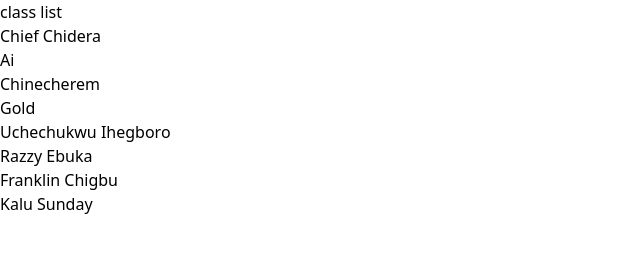
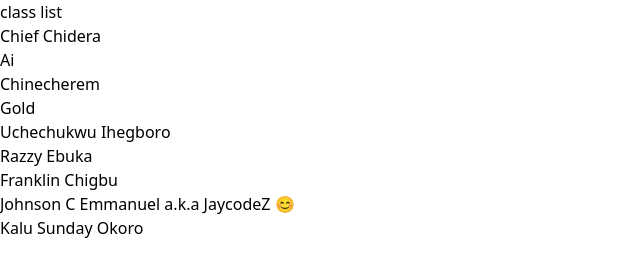
Before and after one commit to dpsalmist-cyber/crunchies, a website: page class-assignment/index.html in a window 1280 px wide. Shown: the whole page, without its empty margins (0-640 px from the left). Drawn offline with nearby package versions, Linux system fonts and the light colour scheme; files that its build step writes are made by us from their sources.

Commit message:
sunday has submitted

```diff
--- a/class-assignment/index.html
+++ b/class-assignment/index.html
@@ -16,7 +16,8 @@
       <li>Uchechukwu Ihegboro</li>
       <li>Razzy Ebuka</li>
       <li>Franklin Chigbu</li>
-      <li>Kalu Sunday</li>
+      <li>Johnson C Emmanuel a.k.a JaycodeZ 😊</li>
+      <li>Kalu Sunday Okoro</li>
     </ol>
   </body>
 </html>
```
